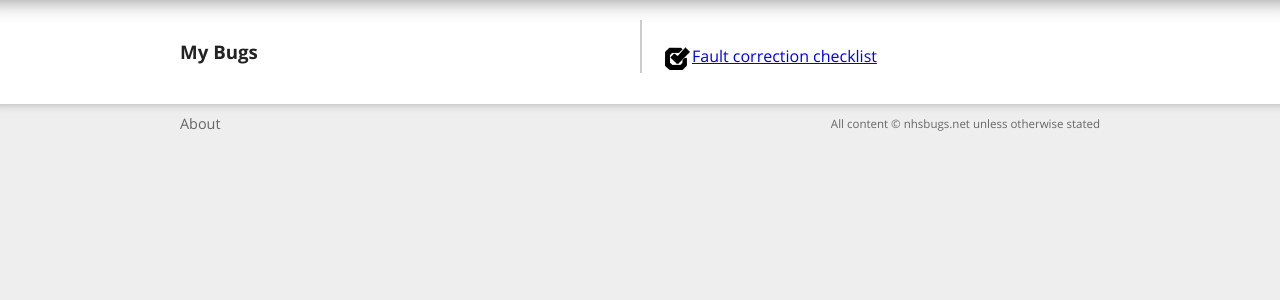
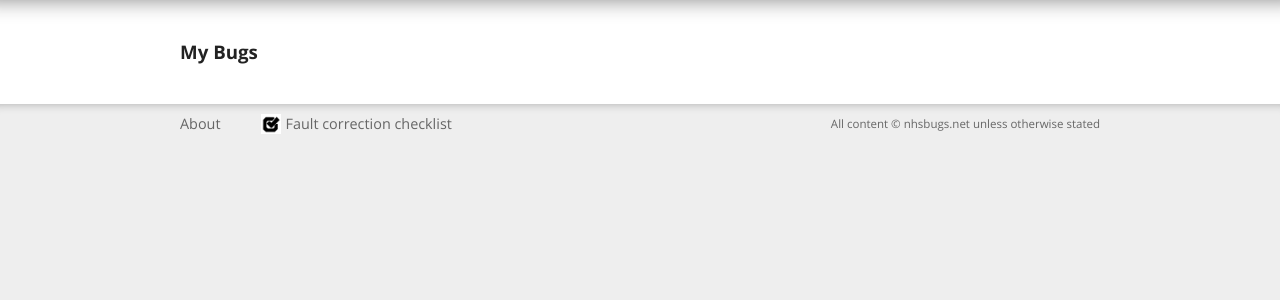
Before and after one commit to openhealthcare/nhsbugs, a Django app: template nhsbugs/templates/bugs/my_bugs.html in a window 1280 px wide. Shown: the part 119-419 px from the top of the page. Run offline with Django 3.2, Linux system fonts and the light colour scheme; the template is opened without the code that fills it, so the values that code supplies are empty; parts of the project's set-up code (start-up, migrations or seed data) failed here and were passed over.

Commit message:
Added fault correction checklist to footer

```diff
--- a/nhsbugs/static/css/style.css
+++ b/nhsbugs/static/css/style.css
@@ -314,6 +314,12 @@ footer {
 footer nav {
     float: left;
 }
+footer nav img {
+    height: 20px;
+    vertical-align: middle;
+    margin-right: 5px;
+    margin-top: -3px;
+}
 
 .meta {
     float: right;
--- a/nhsbugs/templates/base.html
+++ b/nhsbugs/templates/base.html
@@ -72,6 +72,7 @@
         <nav>
             <ul>
                 <li><a href="/about/">About</a></li>
+                <li><a href="http://checklisthq.com/checklist/1"><img src="{{ MEDIA_URL }}/img/cl_logo.png">Fault correction checklist</a></li>
             </ul>
         </nav>
         <p class="legal">All content &copy; nhsbugs.net unless otherwise stated</p>
--- a/nhsbugs/templates/bugs/my_bugs.html
+++ b/nhsbugs/templates/bugs/my_bugs.html
@@ -9,8 +9,4 @@
     {% include 'bugs/detail.html' with description=bug.description|truncatechars:50 moreInfo=True %}
 {% endfor %}
 </section>
-<section class="bugsList">
-    <br/>
-    <a href="http://checklisthq.com/checklist/1"><img border="0" height="30" src="{{ MEDIA_URL }}/img/cl_logo.png">Fault correction checklist</a>
-</section>
 {% endblock %}
```
